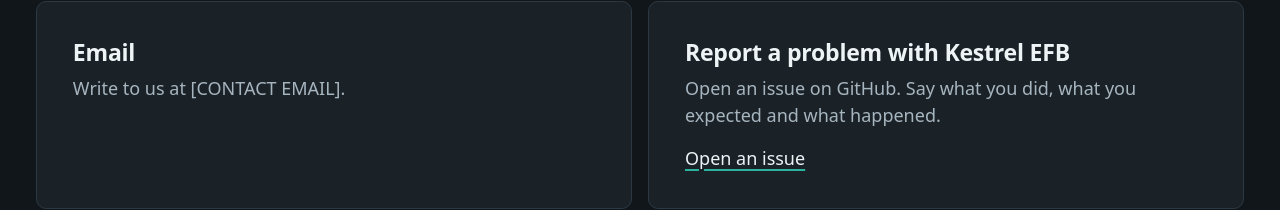
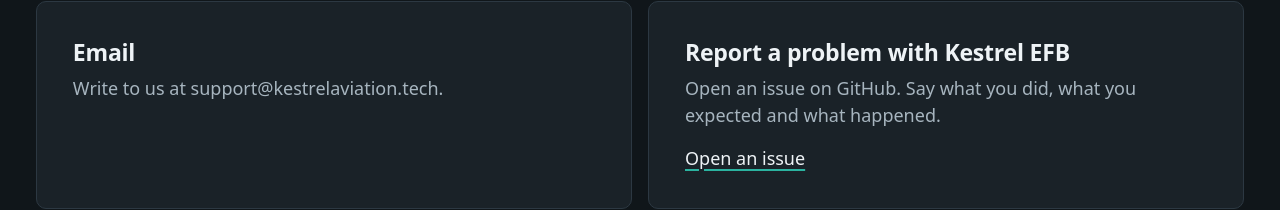
Before and after one commit to algophobic-dev/kestrel-aviation-solutions, a plain HTML site: page contact.html in a window 1280 px wide. Shown: the part 348-558 px from the top of the page. Drawn offline with Linux system fonts and the light colour scheme.

Commit message:
Update contact.html

```diff
--- a/contact.html
+++ b/contact.html
@@ -32,7 +32,7 @@
 
 <section class="wrap" style="margin-top:40px">
   <div class="cols">
-    <div class="panel"><h3>Email</h3><p class="soft">Write to us at [CONTACT EMAIL].</p></div>
+    <div class="panel"><h3>Email</h3><p class="soft">Write to us at support@kestrelaviation.tech.</p></div>
     <div class="panel"><h3>Report a problem with Kestrel EFB</h3><p class="soft">Open an issue on GitHub. Say what you did, what you expected and what happened.</p>
       <div class="acts" style="margin-top:16px"><a class="link" href="https://github.com/algophobic-dev/Kestrel-EFB-App/issues">Open an issue</a></div></div>
   </div>
```
